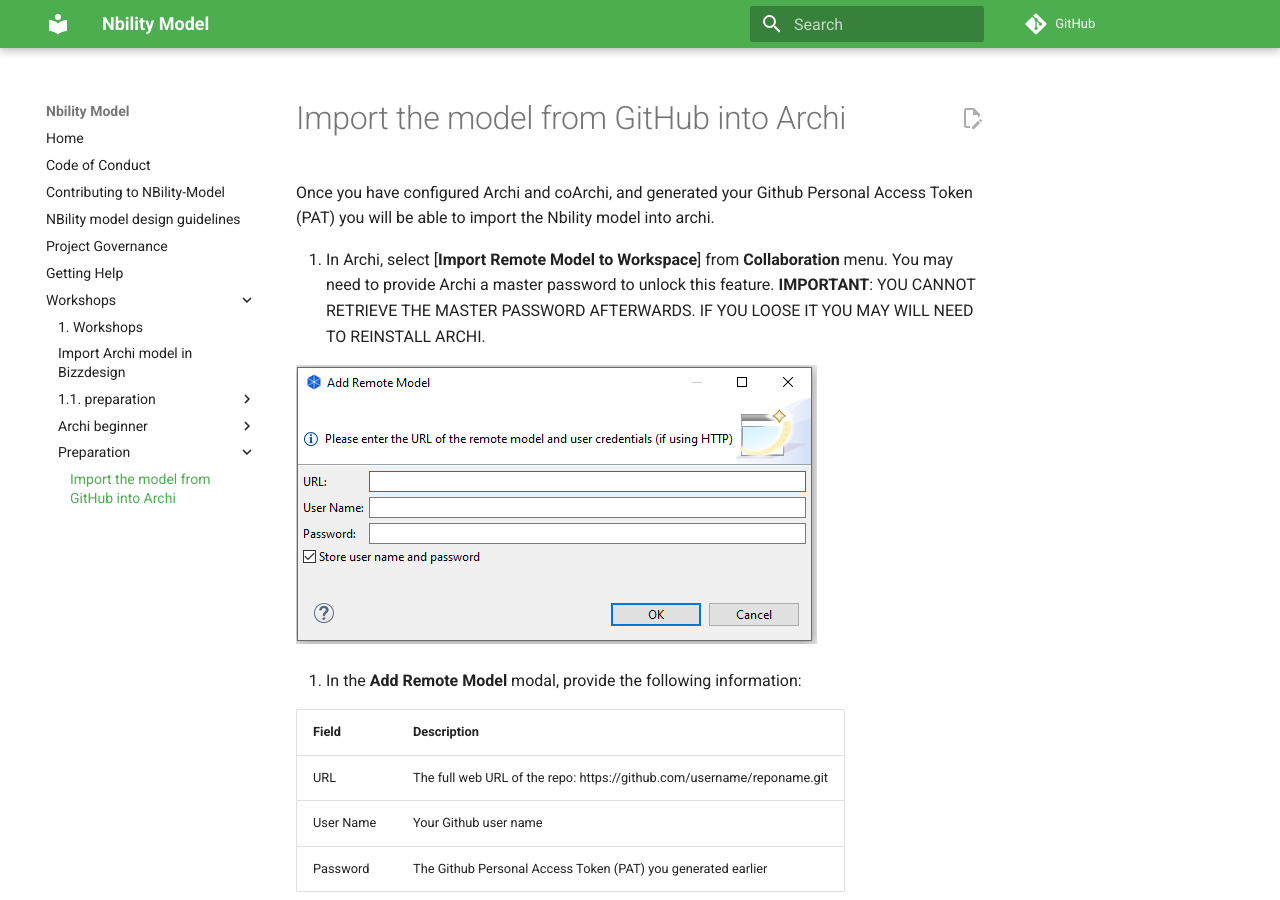
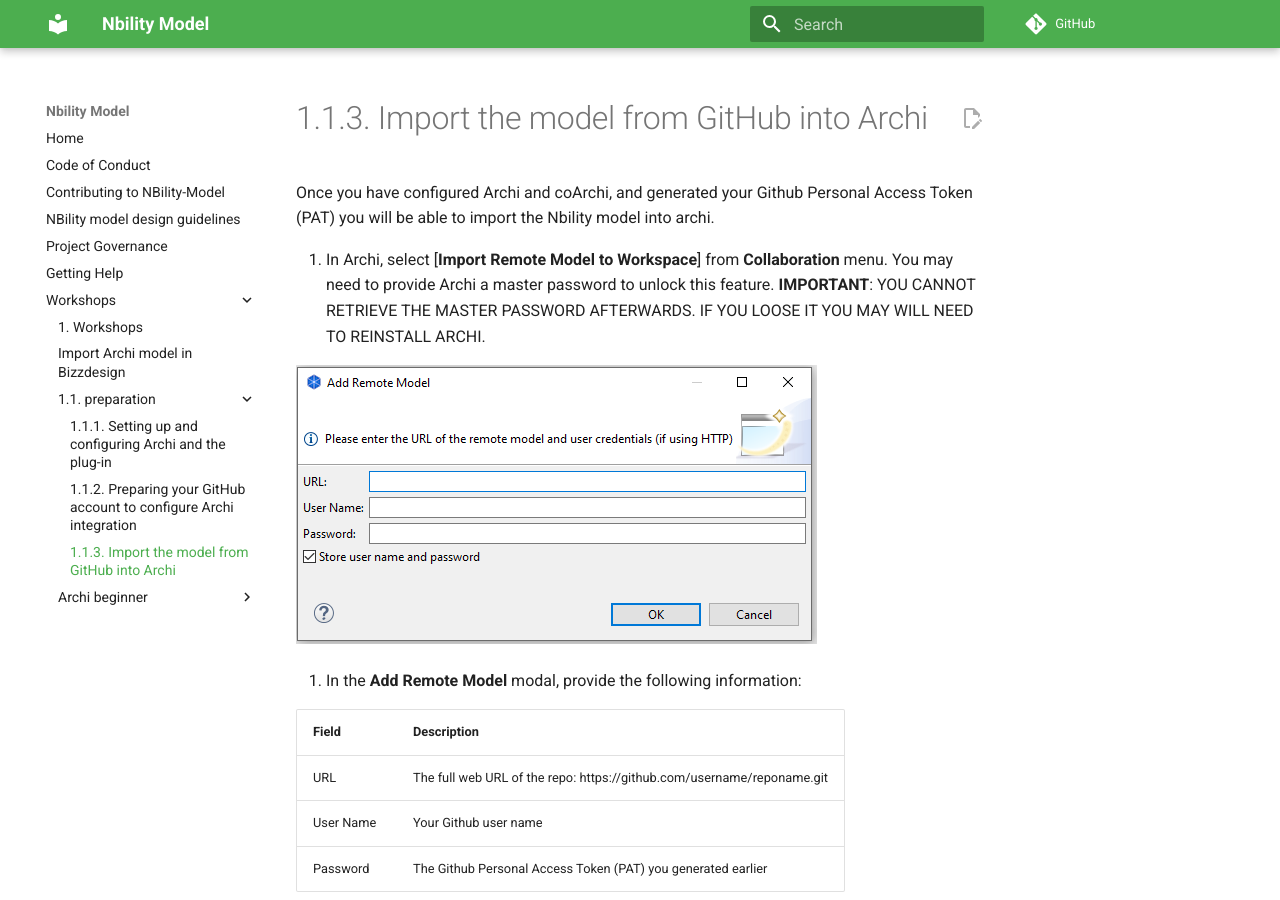
Before and after one commit to NBility-Model/nbility-model.github.io, an MkDocs documentation site: the page built from docs/workshops/1.1. preparation/3-import-model-to-archi.md, in a window 1280 px wide and 900 px high. Built offline with MkDocs 1.6.1 and Material for MkDocs 9.7.7, drawn with Linux system fonts in a browser that asks for light colours; comment, search, counter and statistics services are not loaded.

Commit message:
Update and rename 3-import-model-to-archi.md to 3-import-model-to-archi.md

```diff
--- a/docs/workshops/preparation/3-import-model-to-archi.md
+++ b/docs/workshops/1.1. preparation/3-import-model-to-archi.md
@@ -1,4 +1,4 @@
-# Import the model from GitHub into Archi
+# 1.1.3. Import the model from GitHub into Archi
 
 Once you have configured Archi and coArchi, and generated your Github Personal Access Token (PAT) you will be able to import the Nbility model into archi.
 
```
